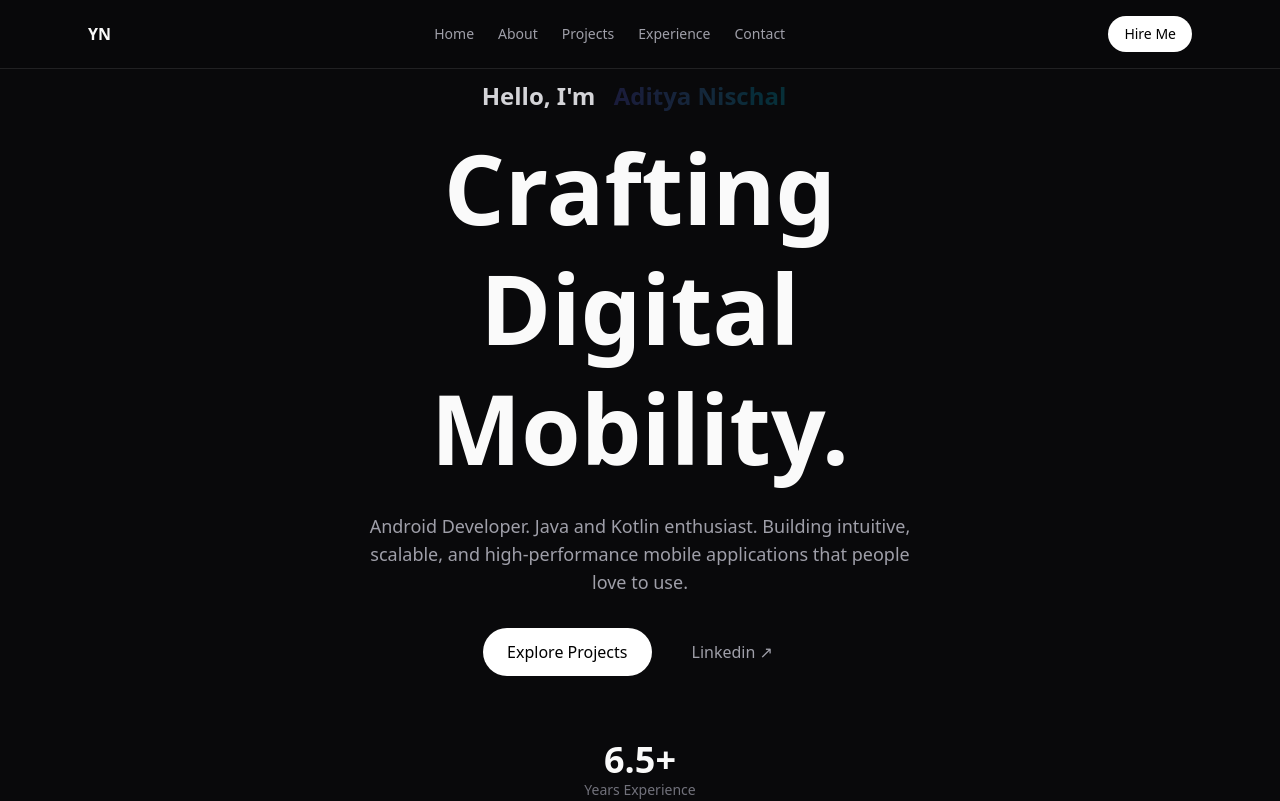
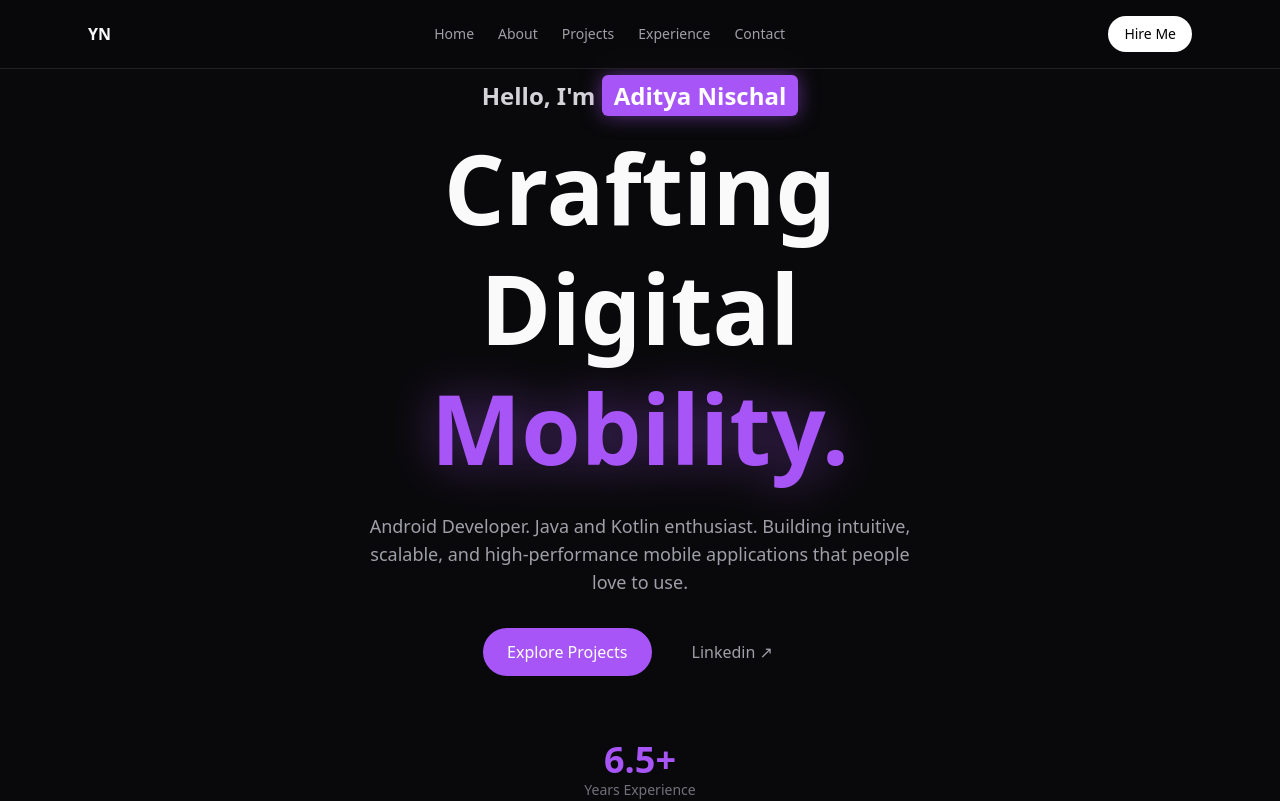
Before and after one commit to adityanischal217/aditya-portfolio, a Next.js app: page / in a window 1280 px wide. Shown: the top 801 px of the page. Built offline with nearby package versions, Linux system fonts and the light colour scheme.

Commit message:
Home changes

```diff
--- a/components/Hero.tsx
+++ b/components/Hero.tsx
@@ -15,7 +15,7 @@ export default function Hero() {
           className="text-xl font-bold text-zinc-300 md:text-2xl"
         >
           Hello, I'm{" "}
-          <span className="rounded-lg bg-gradient-to-r from-indigo-500/20 to-cyan-400/20 px-3 py-1 text-transparent bg-clip-text bg-gradient-to-r from-indigo-400 to-cyan-300">
+          <span className="rounded-md bg-[#A855F7] px-3 py-1 text-white shadow-[0_0_20px_rgba(168,85,247,0.5)]">
             Aditya Nischal
           </span>
         </motion.p>
@@ -26,7 +26,10 @@ export default function Hero() {
           transition={{ duration: 0.7 }}
           className="mt-4 text-5xl font-bold leading-tight md:text-8xl"
         >
-          Crafting <br /> Digital <br /> Mobility.
+          Crafting <br /> Digital <br />{" "}
+          <span className="text-[#A855F7] drop-shadow-[0_0_25px_rgba(168,85,247,0.45)]">
+            Mobility.
+          </span>
         </motion.h1>
 
         <p className="mx-auto mt-6 max-w-xl text-lg text-zinc-400">
@@ -34,10 +37,17 @@ export default function Hero() {
         </p>
 
         <div className="mt-8 flex flex-wrap justify-center gap-4">
-          <a href="#projects" className="rounded-full bg-white px-6 py-3 font-medium text-black">
+          <a
+            href="#projects"
+            className="rounded-full bg-[#A855F7] px-6 py-3 font-medium text-white transition hover:shadow-[0_0_25px_rgba(168,85,247,0.6)]"
+          >
             Explore Projects
           </a>
-          <a href="https://www.linkedin.com/in/adityanischal/" target="_blank" className="px-6 py-3 text-zinc-400 hover:text-white">
+          <a
+            href="https://www.linkedin.com/in/adityanischal/"
+            target="_blank"
+            className="px-6 py-3 text-zinc-400 transition hover:text-[#A855F7]"
+          >
             Linkedin ↗
           </a>
         </div>
@@ -45,7 +55,7 @@ export default function Hero() {
         <div className="mt-16 flex justify-center gap-12">
           {stats.map((s) => (
             <div key={s.label}>
-              <p className="text-4xl font-bold">{s.value}</p>
+              <p className="text-4xl font-bold text-[#A855F7]">{s.value}</p>
               <p className="text-sm text-zinc-500">{s.label}</p>
             </div>
           ))}
```
